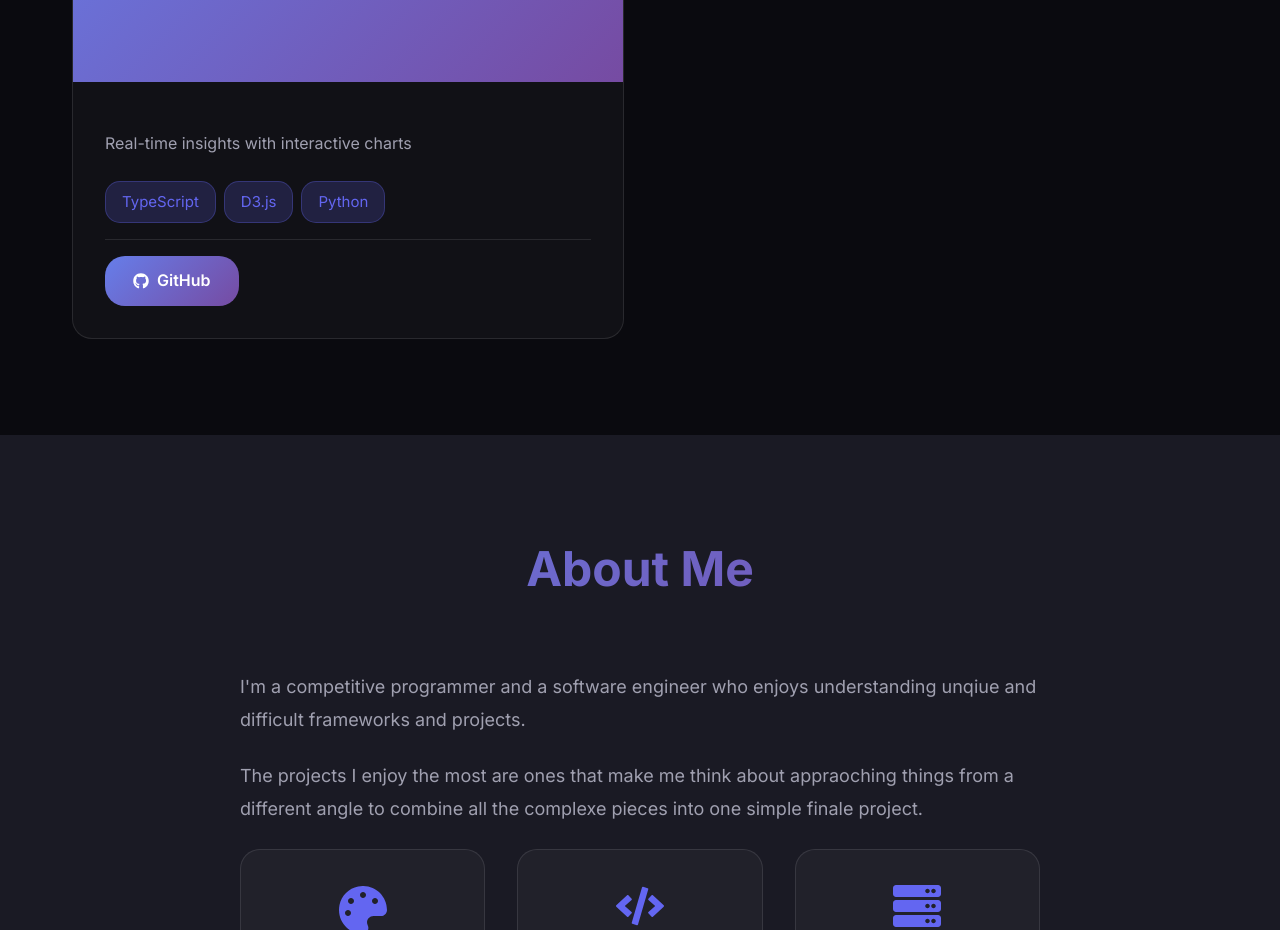
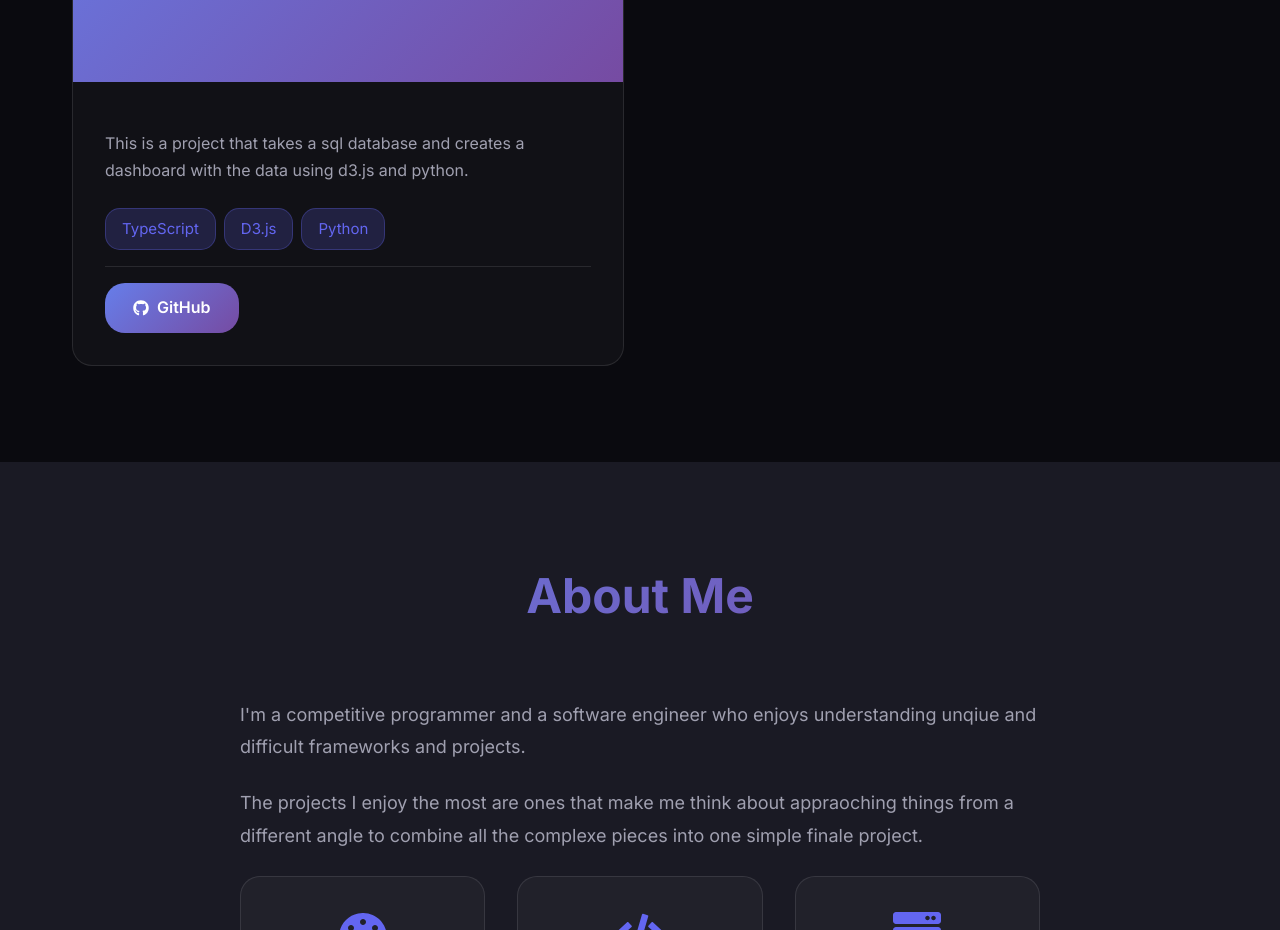
Before and after one commit to Numbuh/Portfolio-Website, a React (Vite) app: page / in a window 1280 px wide. Shown: the part 2060-2990 px from the top of the page. Built offline with nearby package versions, Linux system fonts and the light colour scheme.

Commit message:
Added my Business Analytics Project that uses SQL and creates a visually appealing dashboard

```diff
--- a/src/components/Projects.jsx
+++ b/src/components/Projects.jsx
@@ -25,9 +25,9 @@ const Projects = () => {
     },
     {
       title: '',
-      description: 'Real-time insights with interactive charts',
+      description: 'This is a project that takes a sql database and creates a dashboard with the data using d3.js and python.',
       image: null, // Add your Project3.jpg to public folder if available
-      github: 'https://github.com/Numbuh/project3',
+      github: 'https://github.com/Numbuh/DatabasesWork',
       live: '',
       tags: ['TypeScript', 'D3.js', 'Python'],
       overlay: 'Data visualization dashboard'
```
